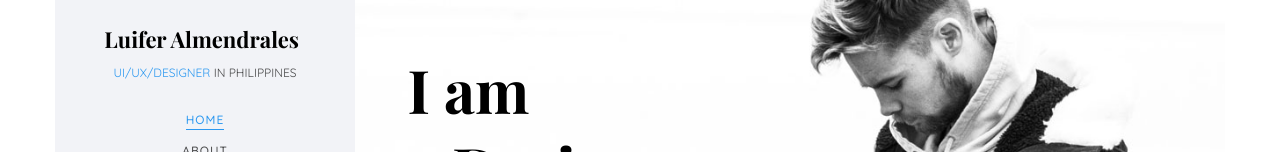
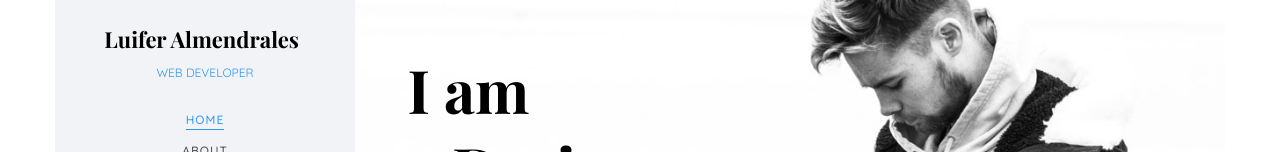
Before and after one commit to Luifer1994/luifer.github.io, a plain HTML site: page index.html in a window 1280 px wide. Shown: the part 198-350 px from the top of the page. Drawn offline with nearby package versions, Linux system fonts and the light colour scheme; files whose address does not match are found by name; a web font is replaced by a local one.

Commit message:
agregar perfil

```diff
--- a/index.html
+++ b/index.html
@@ -60,7 +60,7 @@
                 <div class="text-center">
                     <div class="author-img" style="background-image: url(images/about.jpg);"></div>
                     <h1 id="colorlib-logo"><a href="index.html">Luifer Almendrales</a></h1>
-                    <span class="position"><a href="#">UI/UX/Designer</a> in Philippines</span>
+                    <span class="position"><a href="#">Web Developer</a></span>
                 </div>
                 <nav id="colorlib-main-menu" role="navigation" class="navbar">
                     <div id="navbar" class="collapse">
```
